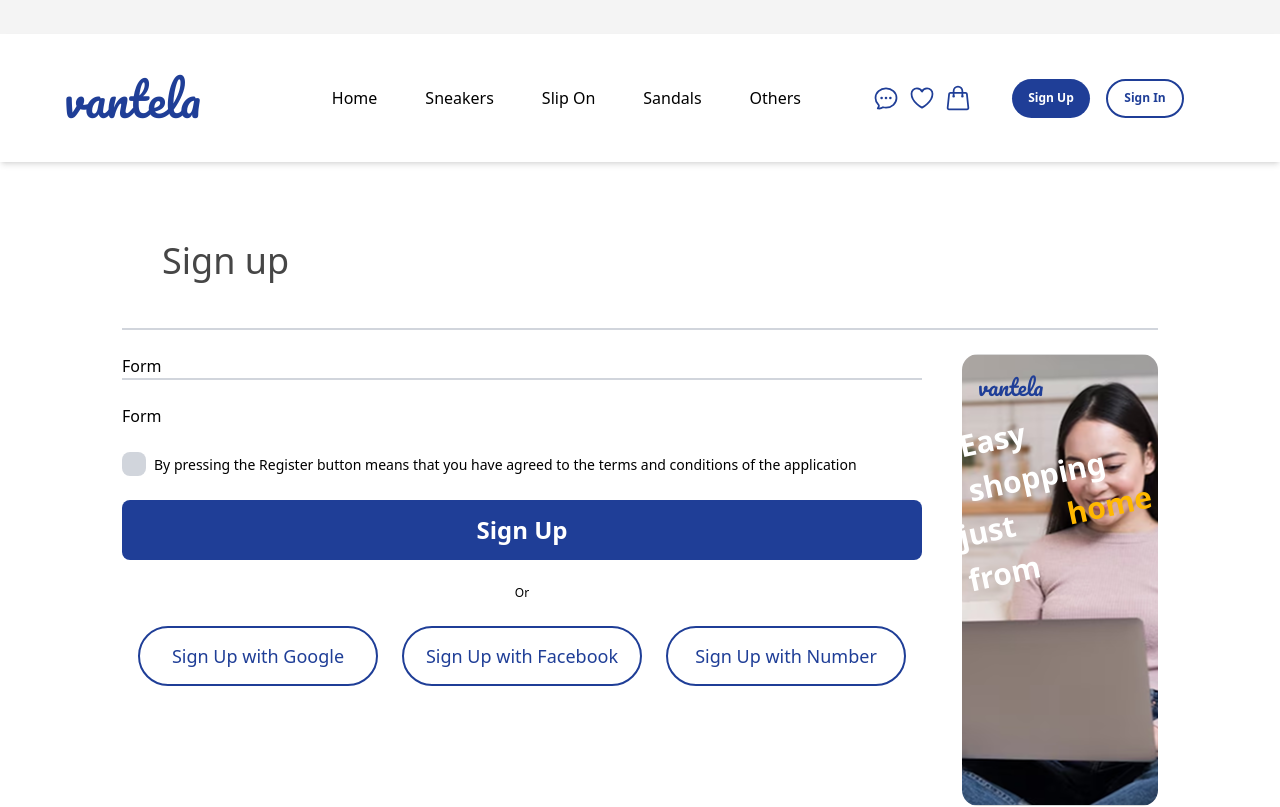
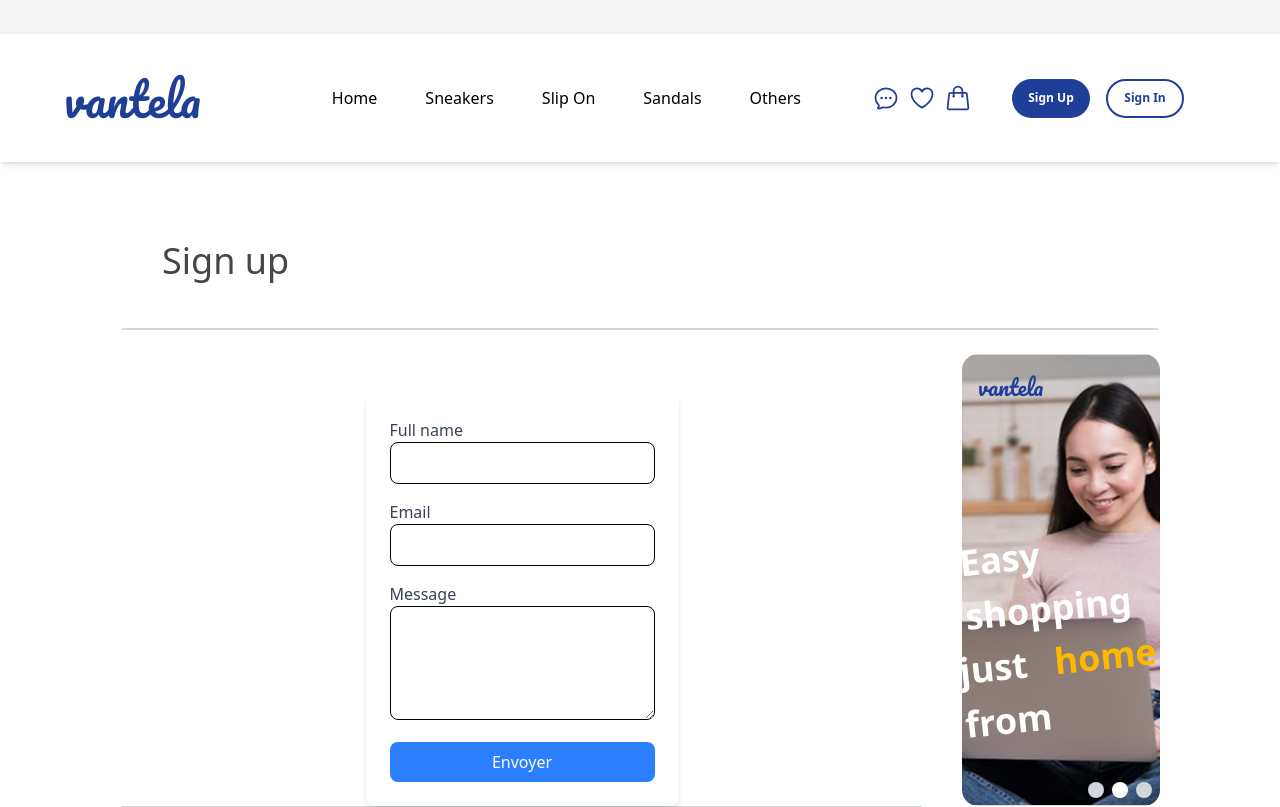
Before and after one commit to LucasAdamyMartin/projet-e-commerce, a React (Vite) app: page /projet-e-commerce/signUp in a window 1280 px wide. Shown: the top 807 px of the page. Built offline with nearby package versions, Linux system fonts and the light colour scheme; a web font is replaced by a local one.

Commit message:
feat(signUp) : ceate forms

```diff
--- a/src/components/Form.tsx
+++ b/src/components/Form.tsx
@@ -1,3 +1,70 @@
-export function Form() {
-    return(<h1>Form</h1>)
+import { useState, ChangeEvent, FormEvent } from "react";
+
+export interface Field {
+  name: string;
+  label: string;
+  type: "text" | "email" | "password" | "textarea";
+  required?: boolean;
 }
+
+interface FormProps {
+  fields: Field[];
+  onSubmit: (data: Record<string, string>) => void;
+  title?: string;
+}
+
+ export function Form ({ fields, onSubmit, title } : FormProps) {
+  const initialState = fields.reduce((acc, field) => {
+    acc[field.name] = "";
+    return acc;
+  }, {} as Record<string, string>);
+
+  const [formData, setFormData] = useState(initialState);
+
+  const handleChange = (e: ChangeEvent<HTMLInputElement | HTMLTextAreaElement>) => {
+    setFormData({ ...formData, [e.target.name]: e.target.value });
+  };
+
+  const handleSubmit = (e: FormEvent) => {
+    e.preventDefault();
+    onSubmit(formData);
+  };
+
+  return (
+    <div className="max-w-md mx-auto mt-10 p-6 bg-white shadow-md rounded-lg">
+      {title && <h2 className="text-2xl font-bold mb-4 text-center">{title}</h2>}
+      <form onSubmit={handleSubmit} className="space-y-4">
+        {fields.map((field) => (
+          <div key={field.name}>
+            <label className="block text-gray-700">{field.label}</label>
+            {field.type === "textarea" ? (
+              <textarea
+                name={field.name}
+                value={formData[field.name]}
+                onChange={handleChange}
+                rows={4}
+                className="w-full px-4 py-2 border rounded-lg focus:outline-none focus:ring-2 focus:ring-blue-500"
+                required={field.required}
+              ></textarea>
+            ) : (
+              <input
+                type={field.type}
+                name={field.name}
+                value={formData[field.name]}
+                onChange={handleChange}
+                className="w-full px-4 py-2 border rounded-lg focus:outline-none focus:ring-2 focus:ring-blue-500"
+                required={field.required}
+              />
+            )}
+          </div>
+        ))}
+        <button
+          type="submit"
+          className="w-full bg-blue-500 text-white py-2 rounded-lg hover:bg-blue-600 transition"
+        >
+          Envoyer
+        </button>
+      </form>
+    </div>
+  );
+};
--- a/src/pages/SignUp.tsx
+++ b/src/pages/SignUp.tsx
@@ -1,9 +1,18 @@
 import { TEXTS } from "../../utils/constants";
 import { ButtonClick } from "../components/Button/ButtonClick";
-import { Form } from "../components/Form";
+import { ButtonNavigation } from "../components/Button/ButtonNavigation";
+import { Field, Form } from "../components/Form";
 import { Text } from "../components/Text";
 
 export function SignUp() {
+    const contactFields: Field[] = [
+        { name: "name", label: "Full name", type: "text", required: true },
+        { name: "email", label: "Email", type: "email", required: true },
+        { name: "message", label: "Message", type: "textarea", required: true },
+      ];
+    const handleRegisterSubmit = (data: Record<string, string>) => {
+        console.log("Données d'inscription :", data);
+      };
     const containerClasses =
     "flex flex-col rounded-2xl lg:bg-[url('/img/img_SignUp.png')] bg-[url('/img/chaussure_hero_mobile.webp')] bg-cover bg-center w-[382px] h-[452px]";
     return (
@@ -14,9 +23,9 @@ export function SignUp() {
         <div className="flex flex-row space-x-10">
             <div className="flex flex-col space-y-6">
                 <div className="flex border-b-2 border-gray-300">
-                    <Form/>
+                    <Form fields={contactFields} onSubmit={handleRegisterSubmit}/>
                 </div>
-                <Form/>
+                <Form fields={contactFields} onSubmit={handleRegisterSubmit}/>
                 <div className="flex flex-row items-center space-x-2">
                     <ButtonClick height="h-[24px]" text="" width="w-[24px]" additionalClassName="rounded-lg bg-gray-300"/>
                     <Text color="text-black" fontSize="text-[14px]" fontStyle="font-Inter" text={TEXTS.ConditionsText}/>
@@ -35,13 +44,14 @@ export function SignUp() {
                <div className="flex pt-4 pl-4">
                     <Text color="text-primary" fontSize="text-[22px]" fontStyle="font-pacifico" text="vantela"/>
                 </div>
-                <div className="flex-grow items-end">
-                    <Text color="text-white" fontSize="text-[30px]" fontStyle="font-Inter" text="Easy shopping" additionalClassName="font-bold -rotate-12"/>
-                    <div className="flex flex-row space-x-2 -rotate-12">
-                        <Text color="text-white" fontSize="text-[30px]" fontStyle="font-Inter" text="just from" additionalClassName="font-bold"/>
-                        <Text color="text-secondary" fontSize="text-[30px]" fontStyle="font-Inter" text="home" additionalClassName="font-bold"/>
+                <div className="flex flex-col justify-end items-center flex-grow pb-10">
+                    <Text color="text-white" fontSize="text-[36px]" fontStyle="font-Inter" text="Easy shopping" additionalClassName="font-bold -rotate-6"/>
+                    <div className="flex flex-row space-x-2 -rotate-6">
+                        <Text color="text-white" fontSize="text-[36px]" fontStyle="font-Inter" text="just from" additionalClassName="font-bold"/>
+                        <Text color="text-secondary" fontSize="text-[36px]" fontStyle="font-Inter" text="home" additionalClassName="font-bold"/>
                     </div>
                </div>
+               <ButtonNavigation colorOnClick="bg-white" containerClasses="flex flex-row justify-end pr-2 pb-2 space-x-2"/>
             </div>
         </div>
     </div>
```
